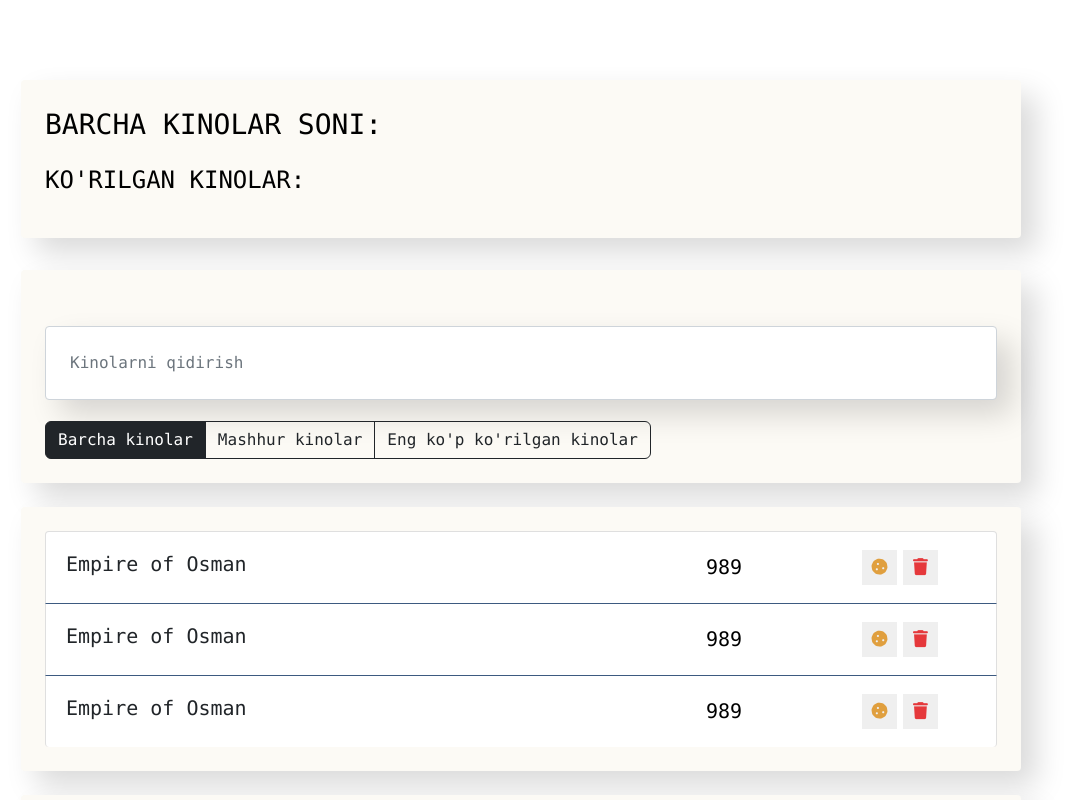
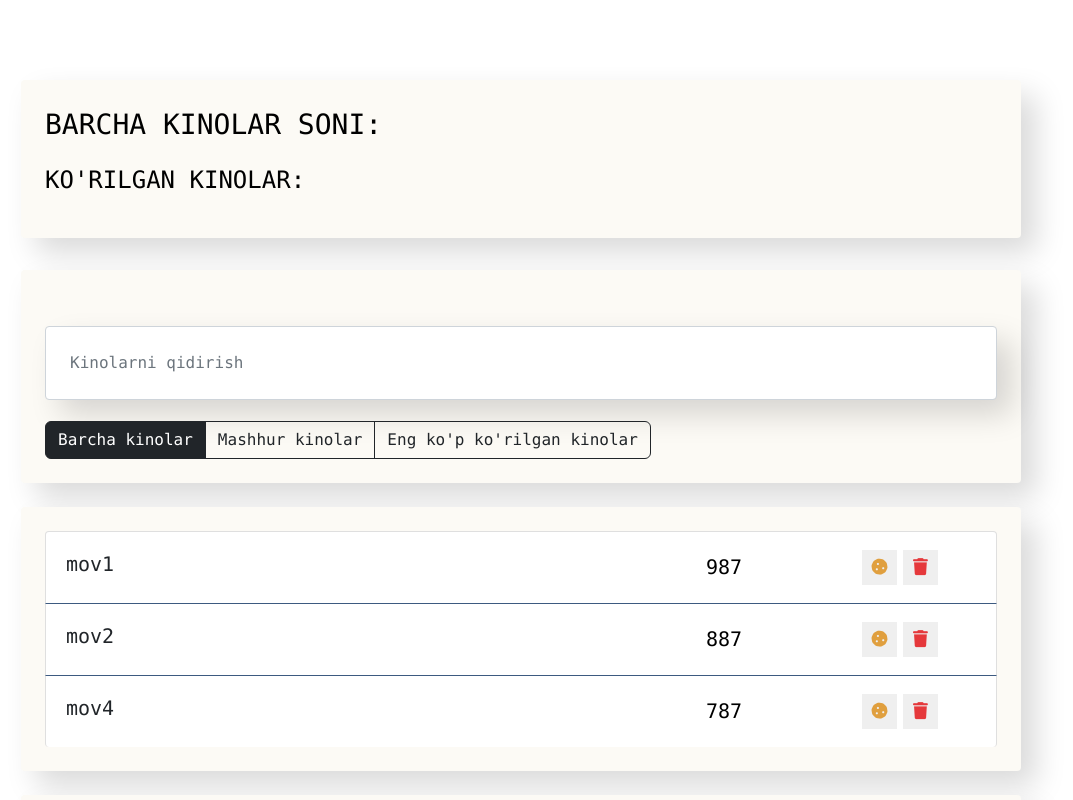
Before and after one commit to Mrkhan14/React-App-01, a React (Create React App) app: page / in a window 1280 px wide. Shown: the top 800 px of the page, without its empty margins (119-1192 px from the left). Built offline with nearby package versions, Linux system fonts and the light colour scheme.

Commit message:
#10. Component properties

```diff
--- a/src/components/app/App.js
+++ b/src/components/app/App.js
@@ -4,8 +4,13 @@ import MovieList from '../movie-list/movie-list'
 import MoviesAddForm from '../movies-add-form/movies-add-form'
 import SearchPanel from '../search-panel/search-panel'
 import './app.css'
+function App() {
+	const data=[
+		{ name: "mov1", viewers: 987},
+		{ name: "mov2", viewers: 887},
+		{ name: "mov4", viewers: 787}
+	]
 
-function App() {
 	return (
 		<div className='app font-monospace'>
 			<div className='content'>
@@ -14,7 +19,7 @@ function App() {
 					<SearchPanel />
 					<AppFilter />
 				</div>
-				<MovieList />
+				<MovieList data={ data } />
 				<MoviesAddForm />
 			</div>
 		</div>
--- a/src/components/movie-list-item/movie-list-item.js
+++ b/src/components/movie-list-item/movie-list-item.js
@@ -1,10 +1,10 @@
 import './movie-list-item.css'
 
-const MovieListItem = () => {
+const MovieListItem = ({ name, viewers }) => {
 	return (
 		<li className='list-group-item d-flex justify-content-between'>
-			<span className='list-group-item-label'>Empire of Osman</span>
-			<input type='number' className='list-group-item-input' defaultValue='989' />
+			<span className='list-group-item-label'>{name}</span>
+			<input type='number' className='list-group-item-input' defaultValue={viewers} />
 			<div className='d-flex justify-content-center align-items-center'>
 				<button type='button' className='btn-cookie btn-sm '>
 					<i className='fas fa-cookie'></i>
--- a/src/components/movie-list/movie-list.js
+++ b/src/components/movie-list/movie-list.js
@@ -1,12 +1,17 @@
 import MovieListItem from '../movie-list-item/movie-list-item'
 import './movie-list.css'
 
-const MovieList = () => {
+const MovieList = ({ data }) => {
 	return (
 		<div className='movie-list list-group'>
-			<MovieListItem />
-			<MovieListItem />
-			<MovieListItem />
+			{/*{data.map(item =>(*/}
+			{/*	<MovieListItem name={item.name}  viewers={item.viewers}/>*/}
+			{/*))}*/}
+			{data.map(item => {
+				return(
+					<MovieListItem name={item.name}  viewers={item.viewers}/>
+				)
+			})}
 		</div>
 	)
 }
```
